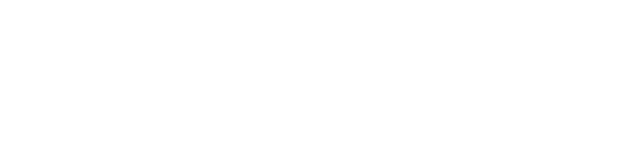
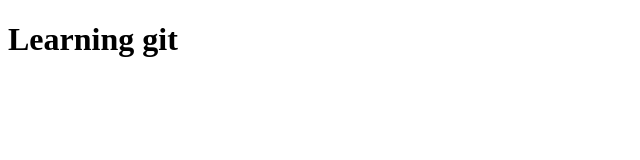
Before and after one commit to anindya1996/learning-git, a plain HTML site: page index.html in a window 1280 px wide. Shown: the whole page, without its empty margins (0-640 px from the left). Drawn offline with Linux system fonts and the light colour scheme.

Commit message:
Add Header

```diff
--- a/index.html
+++ b/index.html
@@ -6,5 +6,7 @@
     <title>Document</title>
     <link rel="stylesheet" href="style.css" />
   </head>
-  <body></body>
+  <body>
+    <h1>Learning git</h1>
+  </body>
 </html>
```
